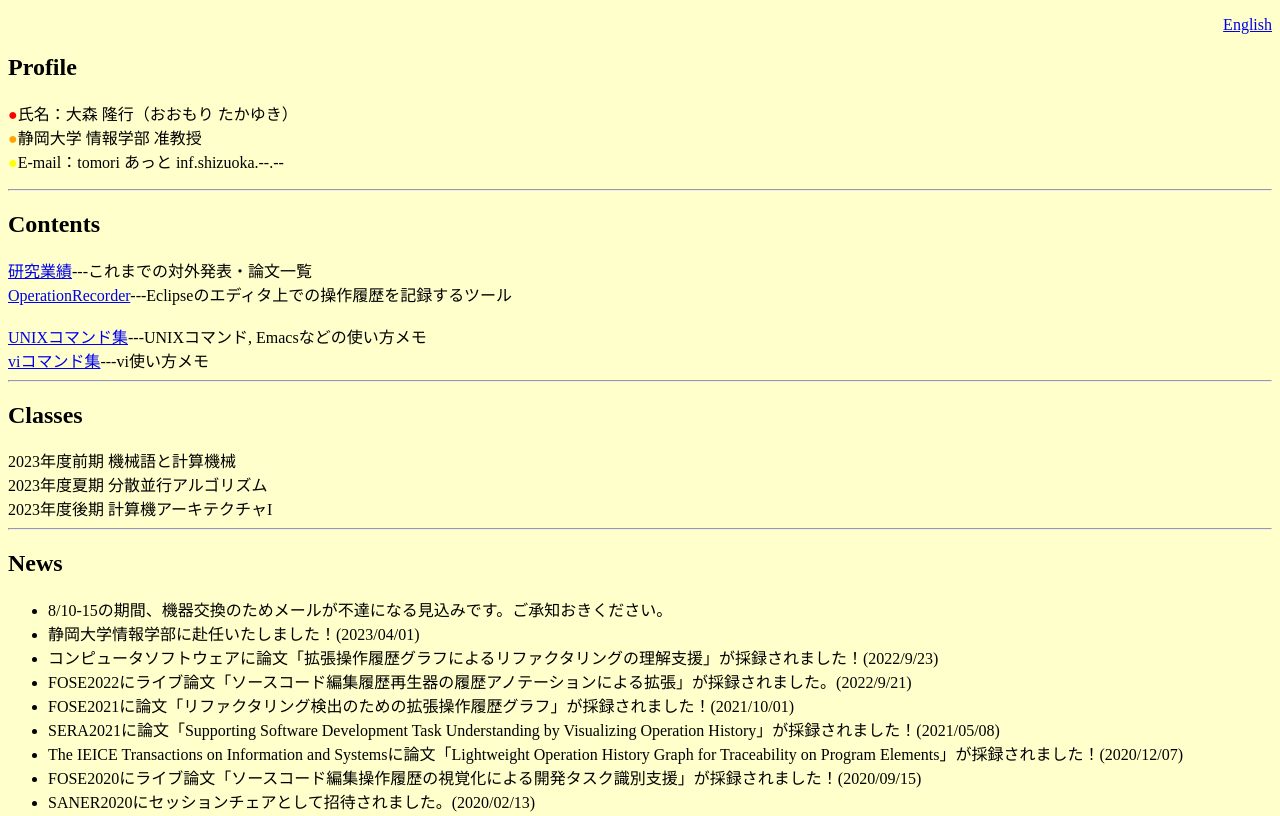
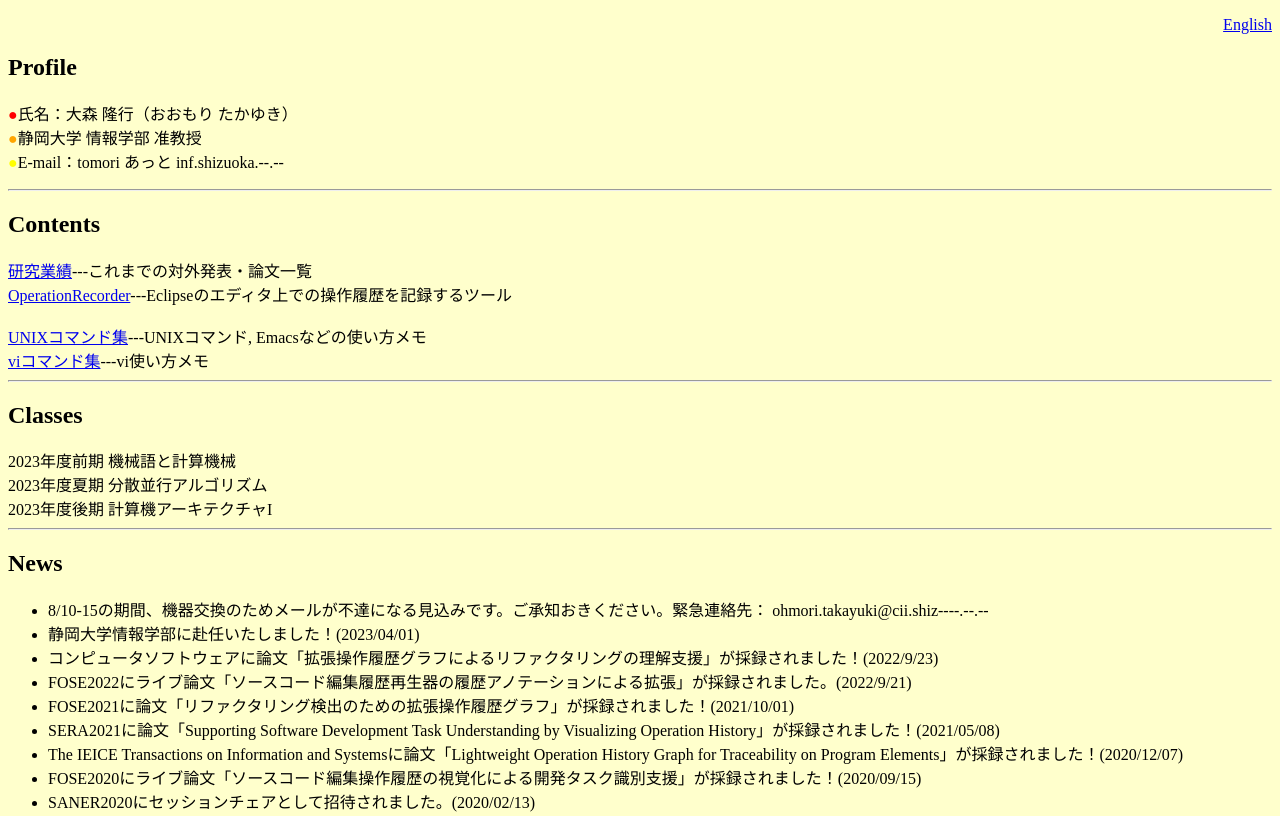
Before and after one commit to g-omr/g-omr.github.io, a plain HTML site: page index.html in a window 1280 px wide. Shown: the top 816 px of the page. Drawn offline with Linux system fonts and the light colour scheme.

Commit message:
Update index.html

```diff
--- a/index.html
+++ b/index.html
@@ -61,7 +61,7 @@
 <hr/>
 <h2>News</h2>
 <ul>
-  <li>8/10-15の期間、機器交換のためメールが不達になる見込みです。ご承知おきください。<br/></li>
+  <li>8/10-15の期間、機器交換のためメールが不達になる見込みです。ご承知おきください。緊急連絡先： ohmori.takayuki@cii.shiz----.--.--<br/></li>
   <li>静岡大学情報学部に赴任いたしました！(2023/04/01)<br/></li>
   <li>コンピュータソフトウェアに論文「拡張操作履歴グラフによるリファクタリングの理解支援」が採録されました！(2022/9/23)<br/></li>
   <li>FOSE2022にライブ論文「ソースコード編集履歴再生器の履歴アノテーションによる拡張」が採録されました。(2022/9/21)<br/></li>
```
